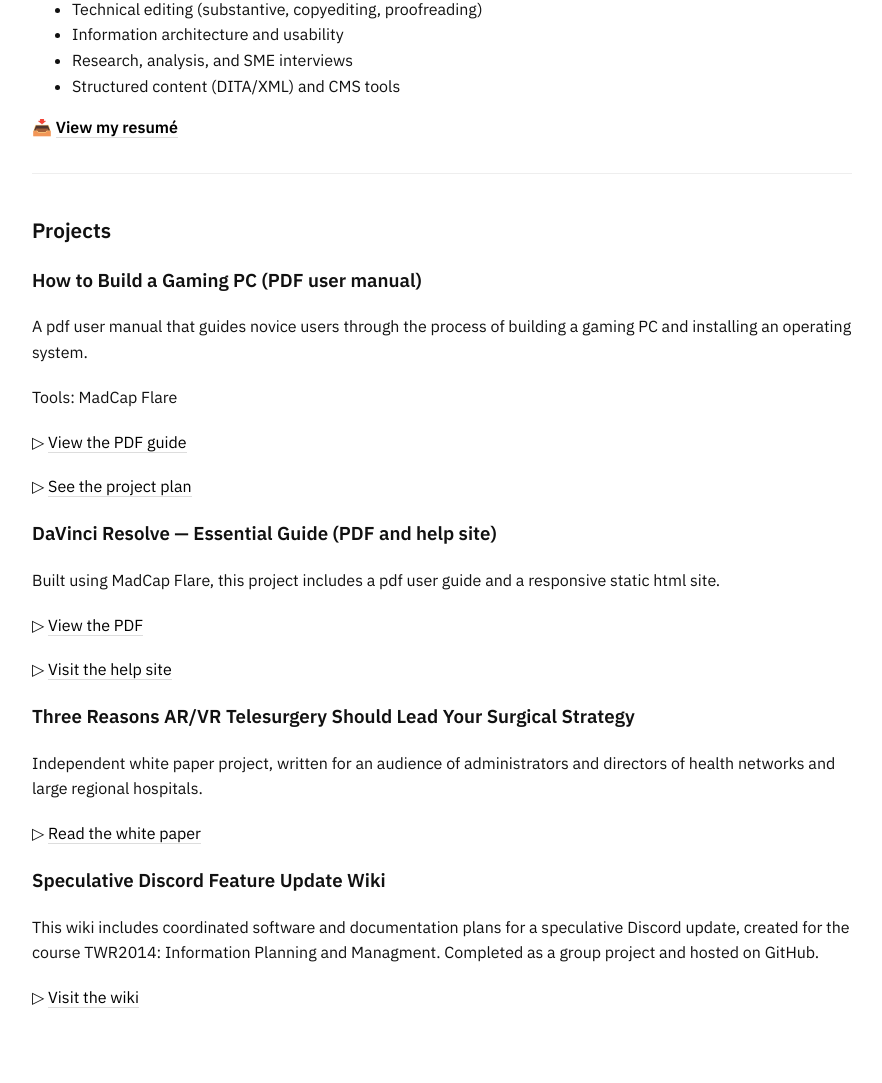
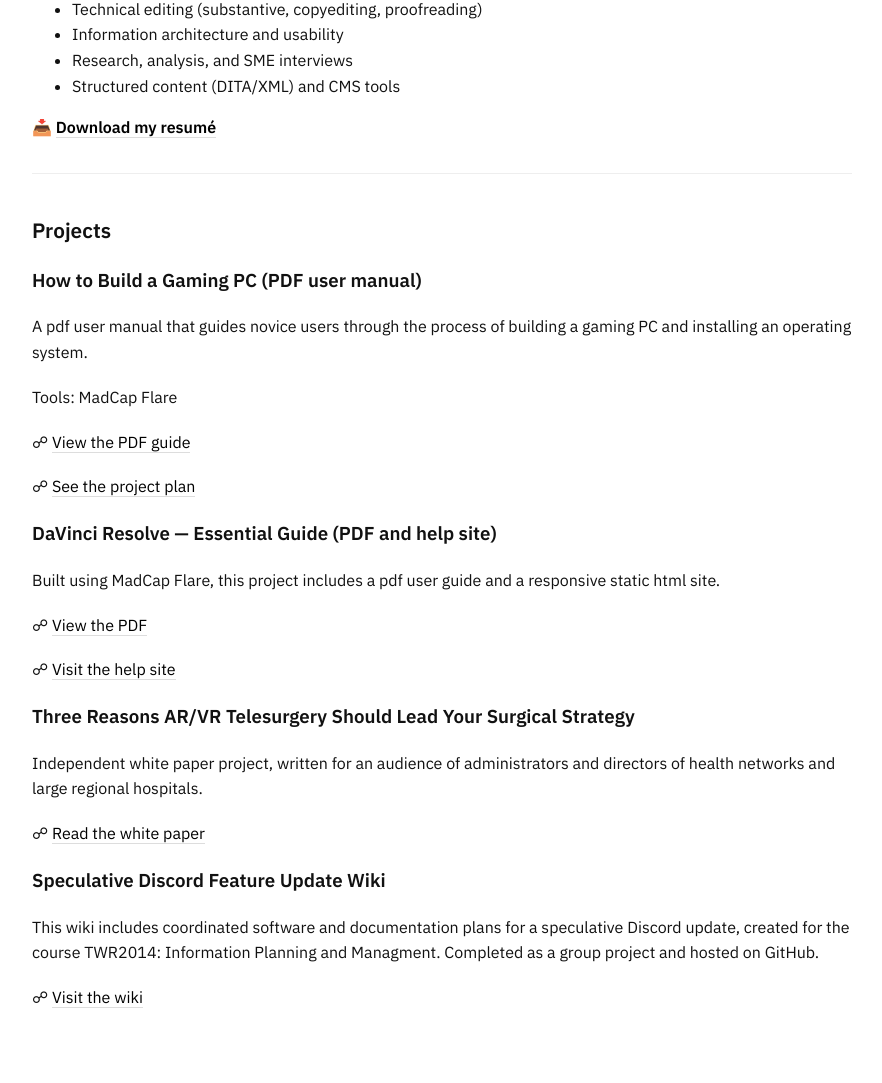
Before and after one commit to hunt-0515/portfolio, a Jekyll site: the page built from index.md, in a window 1280 px wide. Shown: the part 459-1542 px from the top of the page, without its empty margins (198-1080 px from the left). Built offline with Jekyll 4.4.1, drawn with Linux system fonts in a browser that asks for light colours; some of the changed lines change nothing that is shown.

Commit message:
Update index.md

```diff
--- a/index.md
+++ b/index.md
@@ -16,7 +16,7 @@
 - Research, analysis, and SME interviews
 - Structured content (DITA/XML) and CMS tools
 
-&#x1F4E5; **[View my resumé](assets/pdfs/resume.pdf)**
+&#x1F4E5; **[Download my resumé](assets/pdfs/resume.pdf)**
 
 ---
 
@@ -28,28 +28,28 @@
 
 Tools: MadCap Flare
 
-▷ [View the PDF guide](assets/pdfs/Build_a_Gaming_PC_WEB.pdf)
+&#9741; [View the PDF guide](assets/pdfs/Build_a_Gaming_PC_WEB.pdf)
 
-▷ [See the project plan](docs/user-manual-project-plan/)
+&#9741; [See the project plan](docs/user-manual-project-plan/)
 
 
 ### DaVinci Resolve — Essential Guide (PDF and help site)
 
 Built using MadCap Flare, this project includes a pdf user guide and a responsive static html site.
 
-▷ [View the PDF](assets/pdfs/DaVinci_Resolve_Essentials.pdf)
+&#9741; [View the PDF](assets/pdfs/DaVinci_Resolve_Essentials.pdf)
 
-▷ [Visit the help site](assets/demos/DaVinci_Resolve_Essentials/DaVinci%20Resolve%20—%20Essential%20Guide.htm)
+&#9741; [Visit the help site](assets/demos/DaVinci_Resolve_Essentials/DaVinci%20Resolve%20—%20Essential%20Guide.htm)
 
 
 ### Three Reasons AR/VR Telesurgery Should Lead Your Surgical Strategy
 
 Independent white paper project, written for an audience of administrators and directors of health networks and large regional hospitals.
 
-▷ [Read the white paper](assets/pdfs/Telesurgery_White_Paper.pdf)
+&#9741; [Read the white paper](assets/pdfs/Telesurgery_White_Paper.pdf)
 
 ### Speculative Discord Feature Update Wiki
 
 This wiki includes coordinated software and documentation plans for a speculative Discord update, created for the course TWR2014: Information Planning and Managment. Completed as a group project and hosted on GitHub.
 
-▷ [Visit the wiki](https://github.com/hunt-0515/final-project-wiki/wiki)
+&#9741; [Visit the wiki](https://github.com/hunt-0515/final-project-wiki/wiki)
```
